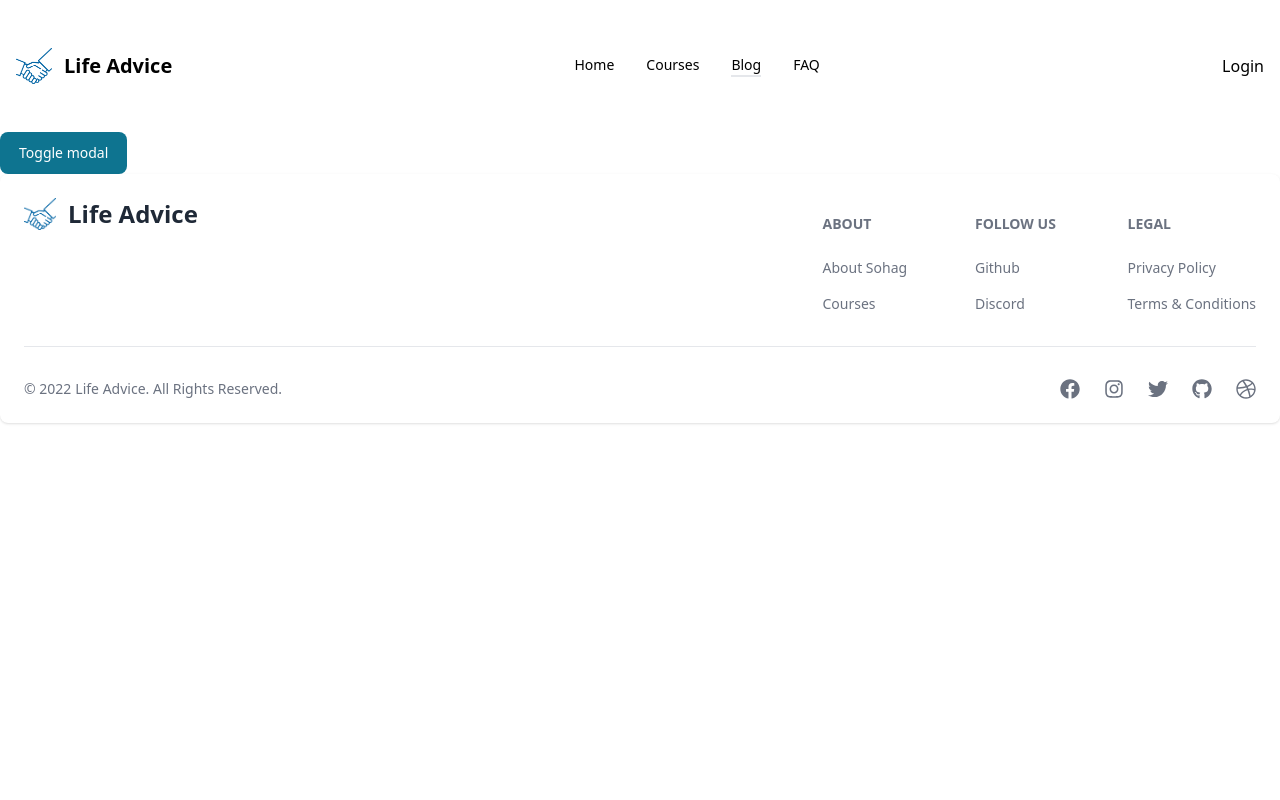
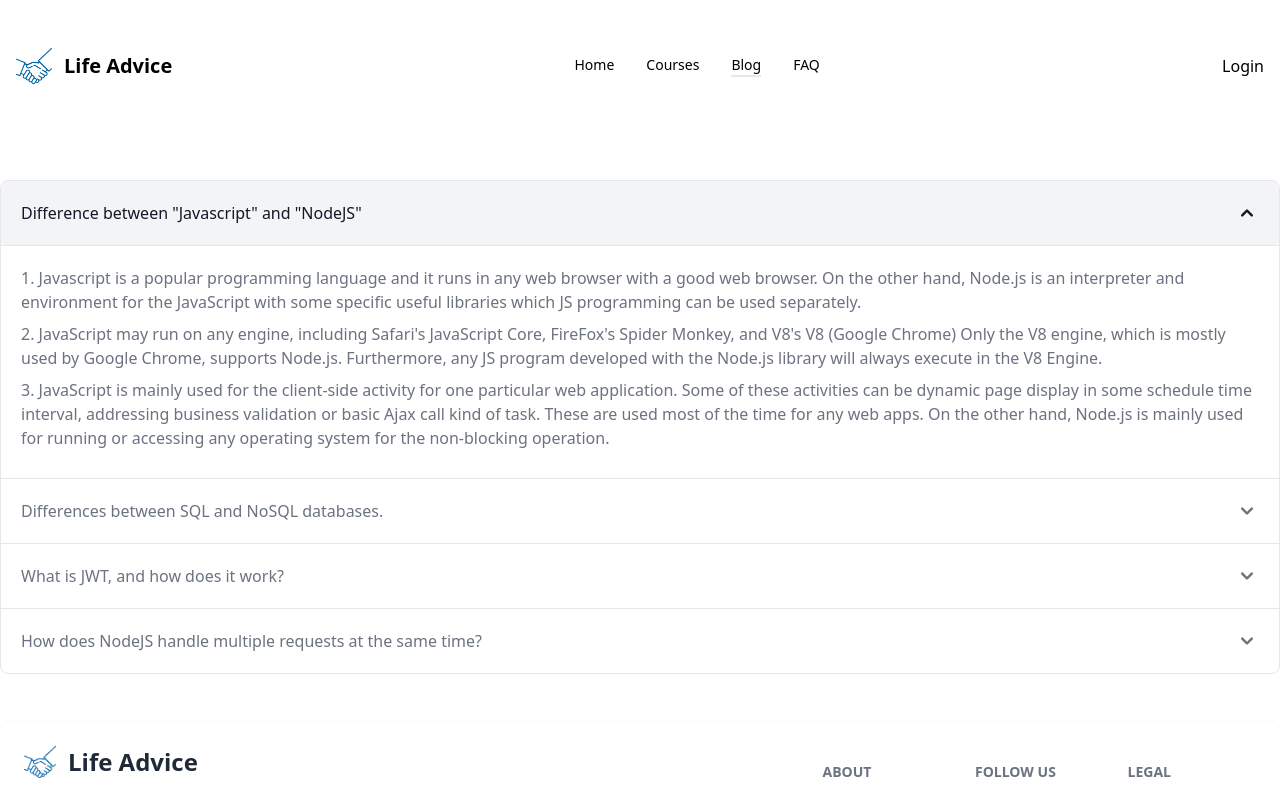
Before and after one commit to sohag-9065/Life-Advice, a React (Create React App) app: page /blog in a window 1280 px wide. Shown: the top 800 px of the page. Built offline with nearby package versions, Linux system fonts and the light colour scheme; no server answers.

Commit message:
Blog and FAQ update

```diff
--- a/src/pages/Blog/Blog.jsx
+++ b/src/pages/Blog/Blog.jsx
@@ -1,49 +1,85 @@
-import { Button, Modal } from 'flowbite-react';
-import React, { useState } from 'react';
+
+import { Accordion } from 'flowbite-react';
+import React from 'react';
 
 const Blog = () => {
-    const [showModal, setShowModal] = useState(false)
 
-    const handleModal = () => {
-        console.log("object");
-        setShowModal(false)
-    }
 
     return (
-        <div>
-            <React.Fragment>
-                <Button onClick={()=> setShowModal(true)}>
-                    Toggle modal
-                </Button>
-                <Modal
-                    show={showModal}
-                >
-                    <Modal.Header>
-                        Terms of Service
-                    </Modal.Header>
-                    <Modal.Body>
-                        <div className="space-y-6">
-                            <p className="text-base leading-relaxed text-gray-500 dark:text-gray-400">
-                                With less than a month to go before the European Union enacts new consumer privacy laws for its citizens, companies around the world are updating their terms of service agreements to comply.
-                            </p>
-                            <p className="text-base leading-relaxed text-gray-500 dark:text-gray-400">
-                                The European Union’s General Data Protection Regulation (G.D.P.R.) goes into effect on May 25 and is meant to ensure a common set of data rights in the European Union. It requires organizations to notify users as soon as possible of high-risk data breaches that could personally affect them.
-                            </p>
-                        </div>
-                    </Modal.Body>
-                    <Modal.Footer>
-                        <Button onClick={ handleModal}>
-                            I accept
-                        </Button>
-                        <Button
-                            color="gray"
-                            onClick={()=> setShowModal(false)}
-                        >
-                            Decline
-                        </Button>
-                    </Modal.Footer>
-                </Modal>
-            </React.Fragment>
+        <div className='my-12 min-h-[60vh]'>
+            <Accordion>
+                <Accordion.Panel>
+                    <Accordion.Title>
+                        Difference between "Javascript" and "NodeJS"
+                    </Accordion.Title>
+                    <Accordion.Content>
+                        <p className="mb-2 text-gray-500 dark:text-gray-400">
+                            1. Javascript is a popular programming language and it runs in any web browser with a good web browser. On the other hand, Node.js is an interpreter and environment for the JavaScript with some specific useful libraries which JS programming can be used separately.
+                        </p>
+                        <p className="mb-2 text-gray-500 dark:text-gray-400">
+                            2. JavaScript may run on any engine, including Safari's JavaScript Core, FireFox's Spider Monkey, and V8's V8 (Google Chrome) Only the V8 engine, which is mostly used by Google Chrome, supports Node.js. Furthermore, any JS program developed with the Node.js library will always execute in the V8 Engine.
+                        </p>
+                        <p className="mb-2 text-gray-500 dark:text-gray-400">
+                            3. JavaScript is mainly used for the client-side activity for one particular web application. Some of these activities can be dynamic page display in some schedule time interval, addressing business validation or basic Ajax call kind of task. These are used most of the time for any web apps. On the other hand, Node.js is mainly used for running or accessing any operating system for the non-blocking operation.
+                        </p>
+
+
+                    </Accordion.Content>
+                </Accordion.Panel>
+                <Accordion.Panel>
+                    <Accordion.Title>
+                        Differences between SQL and NoSQL databases.
+                    </Accordion.Title>
+                    <Accordion.Content>
+                        <p className="mb-2 text-gray-500 dark:text-gray-400">
+                            1. SQL is relational. Non-SQL is non relational.
+                        </p>
+                        <p className="mb-2 text-gray-500 dark:text-gray-400">
+                            2. SQL databases support Structured Query Languages. NonSQL does not have any declarative query language.
+                        </p>
+                        <p className="mb-2 text-gray-500 dark:text-gray-400">
+                            3. A language used to communicate with databases for storage, deletion, updation, insertion and retrieval of data. A software to retrieve, store and manage scalability of databases
+                        </p>
+                        <p className="mb-2 text-gray-500 dark:text-gray-400">
+                            4. SQL supports predefined schemas, making the storage of data restrictive to structured type only. Nosql supports dynamic schemas to store different forms of data.
+                        </p>
+                        <p className="mb-2 text-gray-500 dark:text-gray-400">
+                            5. SQL supports databases like MySQL, SQL Server, Oracle, etc. Nosql databases are Hbase, MongoDB, Redis, etc.
+                        </p>
+                    </Accordion.Content>
+                </Accordion.Panel>
+                <Accordion.Panel>
+                    <Accordion.Title>
+                        What is JWT, and how does it work?
+                    </Accordion.Title>
+                    <Accordion.Content>
+                        <p className="mb-2 text-gray-500 dark:text-gray-400">
+                            1. JWT is distinct from other web tokens in that it includes a set of claims. Claims are a type of communication between two parties. The nature of these claims is determined by the use case at hand. A claim could specify who issued the token, how long it is valid, or what permissions the client has been given.
+                        </p>
+                        <p className="mb-2 text-gray-500 dark:text-gray-400">
+                            2. A JWT is a three-part string separated by dots (.) that is serialized using base64. The JWT looks like this in the most common serialization format, compact serialization: aaaa.bbbbb.cccccc.
+                        </p>
+
+                    </Accordion.Content>
+                </Accordion.Panel>
+                <Accordion.Panel>
+                    <Accordion.Title>
+                        How does NodeJS handle multiple requests at the same time?
+                    </Accordion.Title>
+                    <Accordion.Content>
+                        <p className="mb-2 text-gray-500 dark:text-gray-400">
+                            Yes, but true. JavaScript is single threaded. The Node runtime is not. By default, Node only executes one JavaScript instance unless instructed to use more.
+                        </p>
+                        <p className="mb-2 text-gray-500 dark:text-gray-400">
+                            1. Node’s main JavaScript thread uses an event loop. When multiple requests are made, the first is processed while the rest are blocked (until the first is complete). Each request is processed one loop at a time until they’re all processed. The loop executes very quickly and you kind of have to go out of your way to create apps that block.
+                        </p>
+                        <p className="mb-2 text-gray-500 dark:text-gray-400">
+                            2. There’s an important caveat to this: user requests (like web requests) are not the same as function requests. Multiple users can submit requests and they’ll be processed within nanoseconds of each other (not noticeable without tooling). This differs from a process calling the same function/memory space at the same time.
+                        </p>
+
+                    </Accordion.Content>
+                </Accordion.Panel>
+            </Accordion>
         </div>
     );
 };
--- a/src/pages/Faq/Faq.jsx
+++ b/src/pages/Faq/Faq.jsx
@@ -1,9 +1,55 @@
+import { Accordion } from 'flowbite-react';
 import React from 'react';
 
 const Faq = () => {
     return (
-        <div>
-            <h1>Faq</h1>
+        <div className='my-12 min-h-[60vh]'>
+            <Accordion>
+                <Accordion.Panel>
+                    <Accordion.Title>
+                        Will I be able to participate in live Q&A sessions with Sohag?
+                    </Accordion.Title>
+                    <Accordion.Content>
+                        <p className="mb-2 text-gray-500 dark:text-gray-400">
+                            1. Yes. Quarterly live webinars will offer the chance to ask Sohag questions. Of course, he won’t be able to answer everyone’s questions, but he’ll answer as many as he can in the time allotted—and talk about tacos.
+                        </p>
+                    </Accordion.Content>
+                </Accordion.Panel>
+                <Accordion.Panel>
+                    <Accordion.Title>
+                        What payment methods do you support?
+                    </Accordion.Title>
+                    <Accordion.Content>
+                        <p className="mb-2 text-gray-500 dark:text-gray-400">
+                            We accept Visa, Mastercard, American Express, Discover & Diners, Google Pay, Apple Pay, and Paypal.
+                        </p>
+
+                    </Accordion.Content>
+                </Accordion.Panel>
+                <Accordion.Panel>
+                    <Accordion.Title>
+                        Is all content in English language?
+                    </Accordion.Title>
+                    <Accordion.Content>
+                        <p className="mb-2 text-gray-500 dark:text-gray-400">
+                            1. Yes. Videos for the courses have closed captions available in English as well.
+                        </p>
+
+
+                    </Accordion.Content>
+                </Accordion.Panel>
+                <Accordion.Panel>
+                    <Accordion.Title>
+                    Can I get a refund if I don’t think The Life Advice is right for me?
+                    </Accordion.Title>
+                    <Accordion.Content>
+                        <p className="mb-2 text-gray-500 dark:text-gray-400">
+                        Yes. The Life Advice membership comes with a 60-day money back guarantee. Just send an email to support@sohag.net within 60 days of purchase and we’ll cancel your membership and refund your money, no questions asked.
+                        </p>
+
+                    </Accordion.Content>
+                </Accordion.Panel>
+            </Accordion>
         </div>
     );
 };
```
